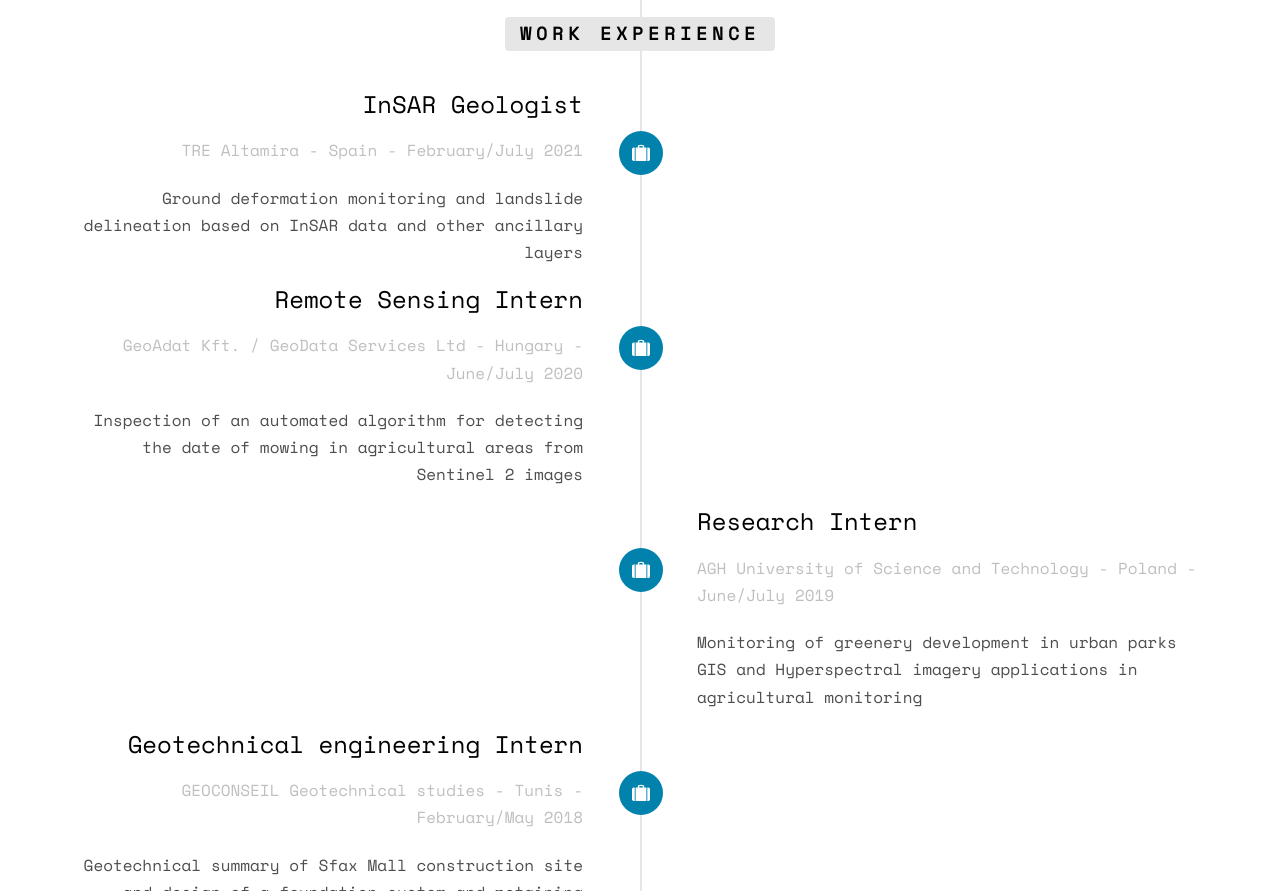
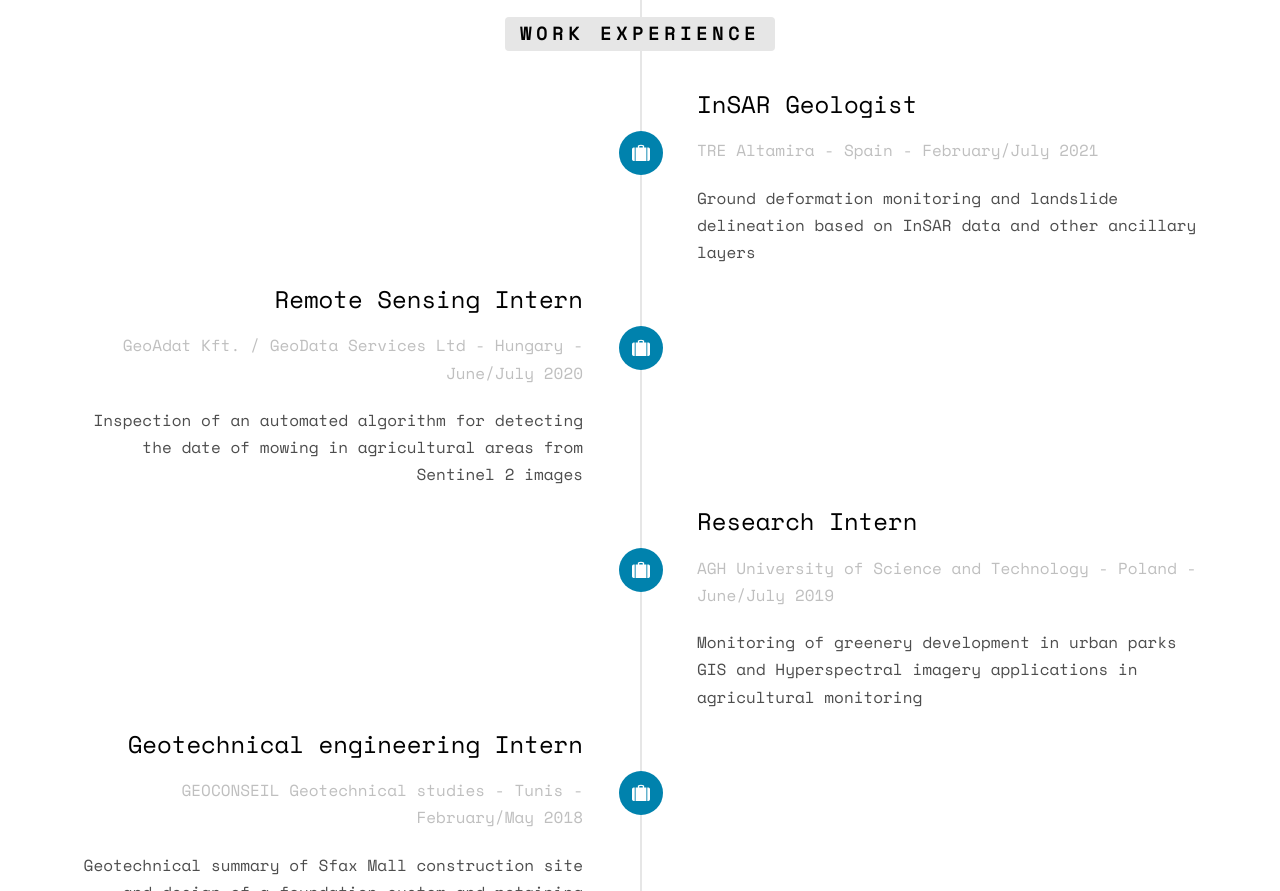
Before and after one commit to turkim1/AboutMe_, a plain HTML site: page index.html in a window 1280 px wide. Shown: the part 2461-3352 px from the top of the page. Drawn offline with nearby package versions, Linux system fonts and the light colour scheme; files whose address does not match are found by name.

Commit message:
Update index.html

```diff
--- a/index.html
+++ b/index.html
@@ -5,10 +5,6 @@
 	<meta http-equiv="X-UA-Compatible" content="IE=edge">
 	<title>Mohamed Dhia TURKI - Geoscientist - Cartographer</title>
 	<meta name="viewport" content="width=device-width, initial-scale=1">
-	<meta name="description" content="Free HTML5 Website Template by freehtml5.co" />
-	<meta name="keywords" content="free website templates, free html5, free template, free bootstrap, free website template, html5, css3, mobile first, responsive" />
-	<meta name="author" content="freehtml5.co" />
-
 
 	<link href="https://fonts.googleapis.com/css?family=Space+Mono" rel="stylesheet">
 	<link href="https://fonts.googleapis.com/css?family=Kaushan+Script" rel="stylesheet">
@@ -148,7 +144,7 @@
 							<li class="timeline-heading text-center animate-box">
 							<div><h3>Work Experience</h3></div>
 						</li>
-						<li class="animate-box timeline-unverted">
+						<li class="timeline-inverted animate-box">
 							<div class="timeline-badge"><i class="icon-suitcase"></i></div>
 							<div class="timeline-panel">
 								<div class="timeline-heading">
```
